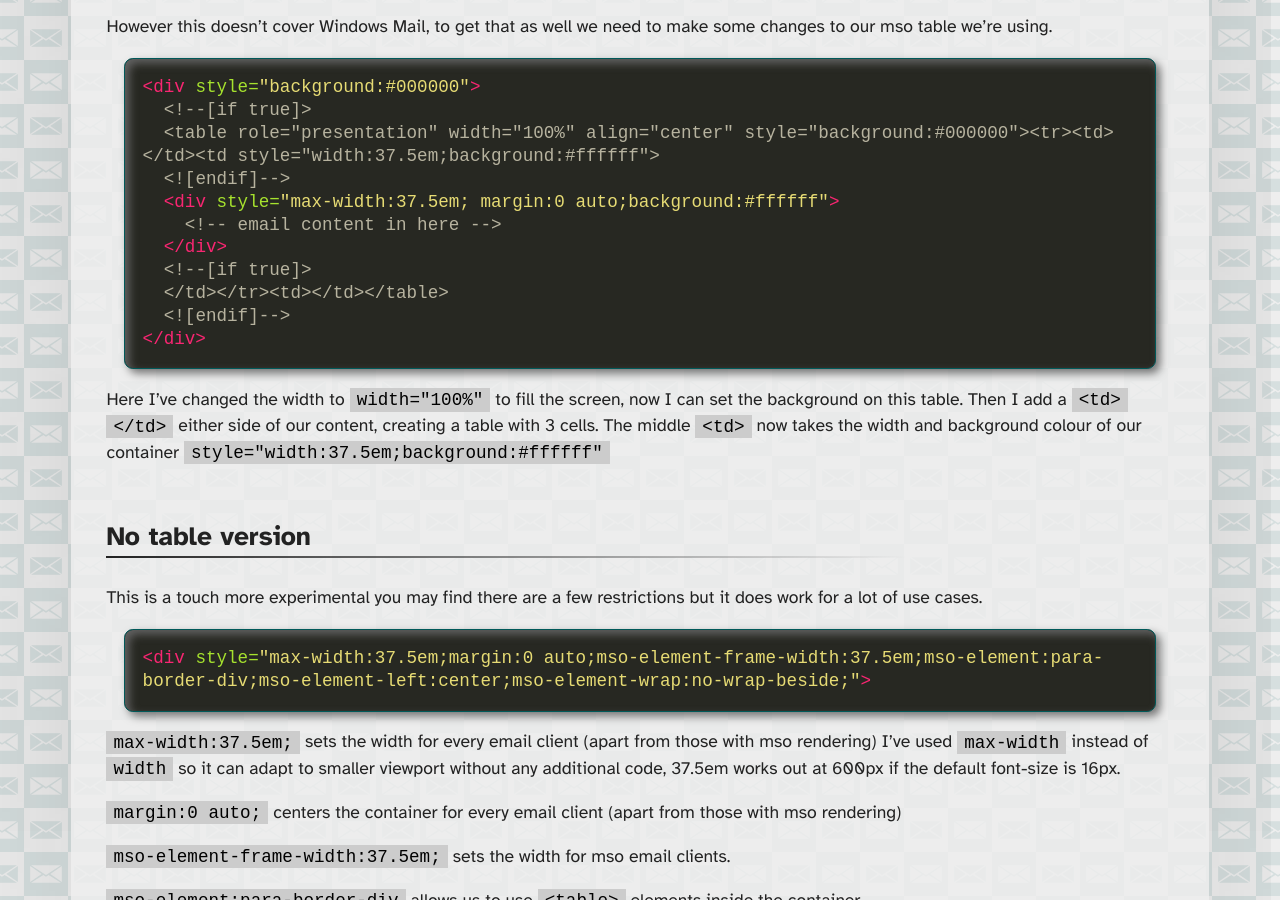
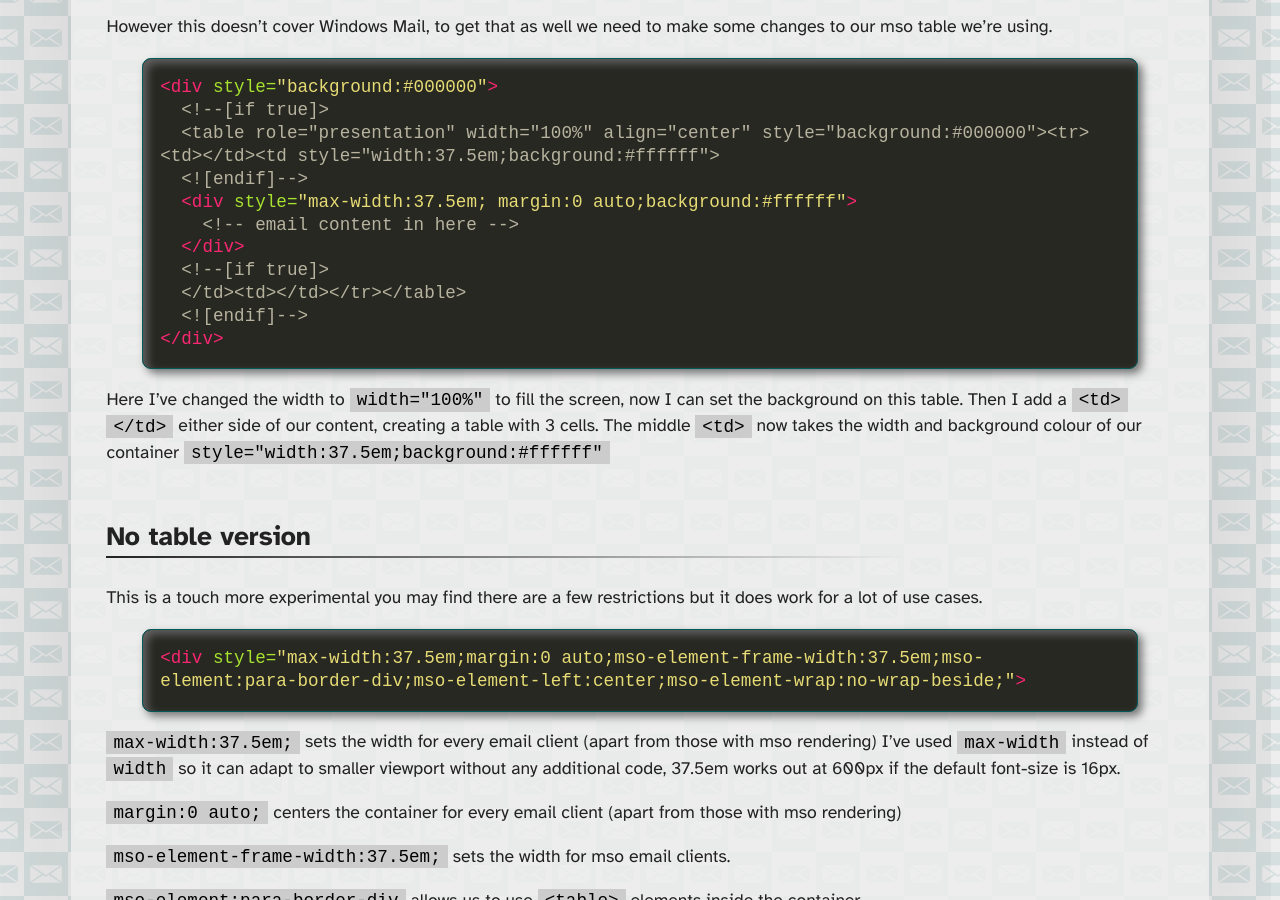
Before and after one commit to M-J-Robbins/good-email-code, a Jekyll site: the page built from email-code/container.md, in a window 1280 px wide and 900 px high, scrolled down 1964 px. Built offline with Jekyll 4.4.1, drawn with Linux system fonts in a browser that asks for light colours; our own code applies the rules of GitHub Pages for plain Markdown files; a script that is not in the unit is left out.

Commit message:
typo, issue #17

````diff
--- a/email-code/container.md
+++ b/email-code/container.md
@@ -7,7 +7,7 @@
 This could be combined with the [wrapping element from the template](../email-code/template#wrapping-element) if you like but if you're using multiple containers then the wrapping element should wrap all of the containers.
 
 ## The Code
-{% highlight html %}
+```html
 <!--[if true]>
 <table role="presentation" style="width:37.5em" align="center"><tr><td>
 <![endif]-->
@@ -17,7 +17,7 @@
 <!--[if true]>
 </td></tr></table>
 <![endif]-->
-{% endhighlight %}
+```
 
 Lets start with the mso code,  I've wrapped this in `<!--[if true]> <![endif]-->` conditional comments.  This is a bit of a broader version of the `<!--[if mso]> <![endif]-->` comment you may be more familiar with.
 
@@ -32,7 +32,7 @@
 You can set everything in the `<div>` then reset anything that is breaking in mso using mso styles, for example `padding:2em;mso-padding-alt:0;`.  You can then set those styles specifically for mso by placing them on the `<td>`.
 
 The other option is to set all the styles for HTML on the `<div>` and all the styles for mso on the `<td>`.  We already have code to hide the table from the HTML version so here we could also add code to hide the HTML version from mso.
-{% highlight html %}
+```html
 <!--[if true]>
 <table role="presentation" style="width:37.5em" align="center"><tr><td>
 <![endif]-->
@@ -46,14 +46,14 @@
 <!--[if true]>
 </td></tr></table>
 <![endif]-->
-{% endhighlight %}
+```
 
 ### Adding a background colour to the outer body
 For the most part you can simple add the style to the body element like `<body style="background:#000000">`.  Then add a wrapping div around the entire content of the email `<div style="background:#000000">`.  Between these 2 this will cover almost every email client.
 
 However this doesn't cover Windows Mail, to get that as well we need to make some changes to our mso table we're using.
 
-{% highlight html %}
+```html
 <div style="background:#000000">
   <!--[if true]>
   <table role="presentation" width="100%" align="center" style="background:#000000"><tr><td></td><td style="width:37.5em;background:#ffffff">
@@ -62,19 +62,19 @@
     <!-- email content in here -->
   </div>
   <!--[if true]>
-  </td></tr><td></td></table>
+  </td><td></td></tr></table>
   <![endif]-->
 </div>
-{% endhighlight %}
+```
 
 Here I've changed the width to `width="100%"` to fill the screen, now I can set the background on this table.  Then I add a `<td></td>` either side of our content, creating a table with 3 cells. The middle `<td>` now takes the width and background colour of our container `style="width:37.5em;background:#ffffff"`
 
 
 ## No table version
 This is a touch more experimental you may find there are a few restrictions but it does work for a lot of use cases.
-{% highlight html %}
+```html
 <div style="max-width:37.5em;margin:0 auto;mso-element-frame-width:37.5em;mso-element:para-border-div;mso-element-left:center;mso-element-wrap:no-wrap-beside;">
-{% endhighlight %}
+```
 
 `max-width:37.5em;` sets the width for every email client (apart from those with mso rendering) I've used `max-width` instead of `width` so it can adapt to smaller viewport without any additional code, 37.5em works out at 600px if the default font-size is 16px.
 
````
